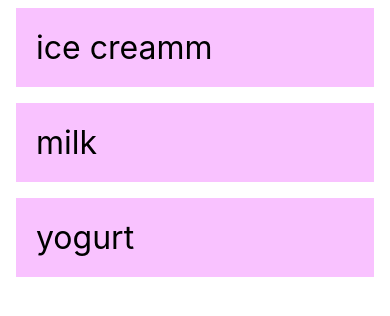
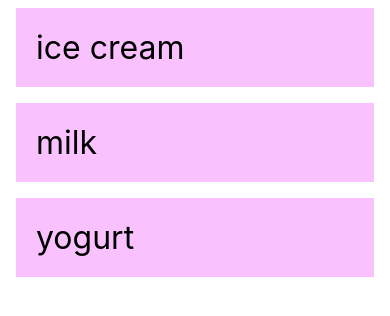
Before and after one commit to iRockE/cautious-garbanzo, a React Native app: screen / in a window 390 px wide. Shown: the top 316 px of the page. Built offline with nearby package versions, Linux system fonts and the light colour scheme.

Commit message:
fix margin

```diff
--- a/App.tsx
+++ b/App.tsx
@@ -15,7 +15,7 @@ function App(): JSX.Element {
         items={[
           {
             id: '1',
-            title: 'ice creamm',
+            title: 'ice cream',
           },
           {
             id: '2',
@@ -34,7 +34,6 @@ function App(): JSX.Element {
 const styles = StyleSheet.create({
   container: {
     flex: 1,
-    marginTop: StatusBar.currentHeight || 0,
   },
 });
 
--- a/src/components/GroceryList.tsx
+++ b/src/components/GroceryList.tsx
@@ -1,5 +1,5 @@
 import React from 'react';
-import {FlatList, SafeAreaView, StatusBar, StyleSheet} from 'react-native';
+import {FlatList} from 'react-native';
 
 import ItemData from '../interfaces/ItemData';
 import Item from './GroceryItem';
@@ -10,21 +10,12 @@ type GroceryListProps = {
 
 function GroceryList(props: GroceryListProps): JSX.Element {
   return (
-    <SafeAreaView style={styles.container}>
-      <FlatList
-        data={props.items}
-        renderItem={({item}) => <Item title={item.title} />}
-        keyExtractor={item => item.id}
-      />
-    </SafeAreaView>
+    <FlatList
+      data={props.items}
+      renderItem={({item}) => <Item title={item.title} />}
+      keyExtractor={item => item.id}
+    />
   );
 }
 
-const styles = StyleSheet.create({
-  container: {
-    flex: 1,
-    marginTop: StatusBar.currentHeight || 0,
-  },
-});
-
 export default GroceryList;
```
